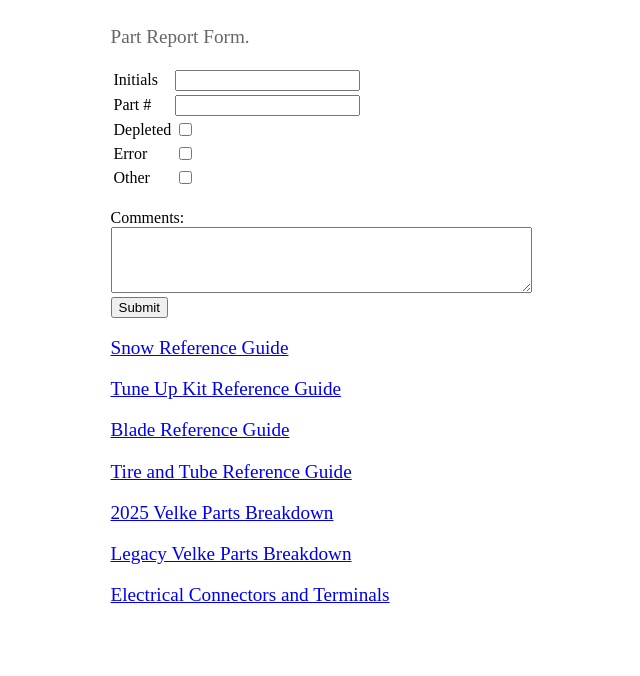
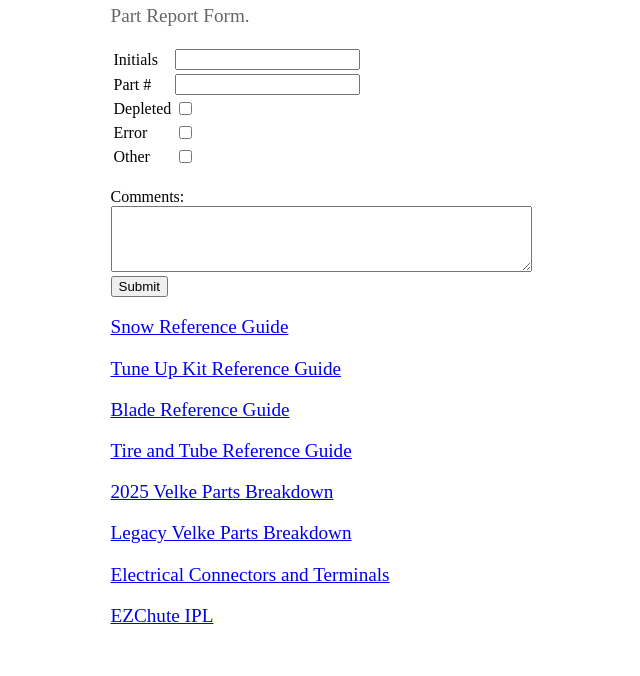
Before and after one commit to vellsworth/epb, a plain HTML site: page index.html in a window 1280 px wide. Shown: the part 124-800 px from the top of the page, without its empty margins (319-959 px from the left). Drawn offline with nearby package versions, Linux system fonts and the light colour scheme.

Commit message:
Update index.html

```diff
--- a/index.html
+++ b/index.html
@@ -138,6 +138,9 @@
         <p>
             <a href="Electrical Connectors and Terminals (003).pdf">Electrical Connectors and Terminals</a>
         </p>
+        <p>
+            <a href="EZChute_IPL.pdf">EZChute IPL</a>
+        </p>
     </main>
 </body>
 
```
